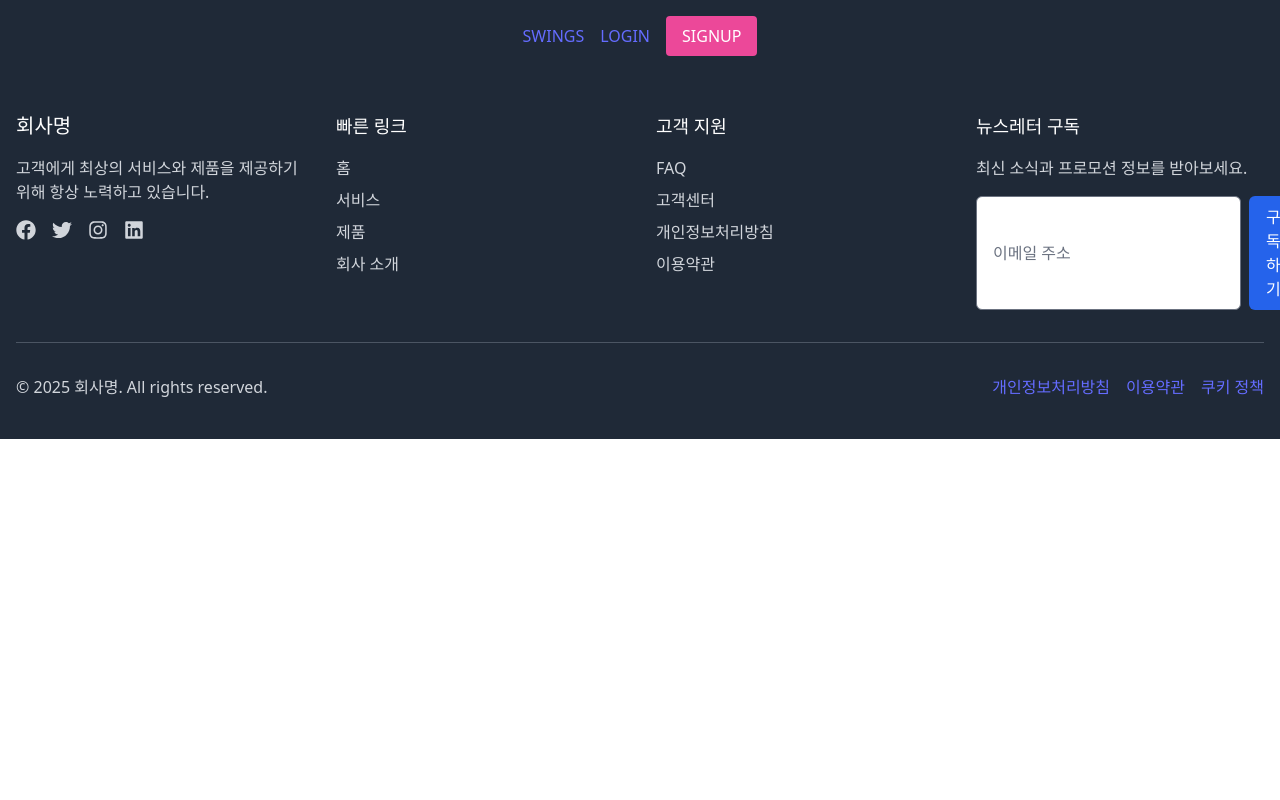
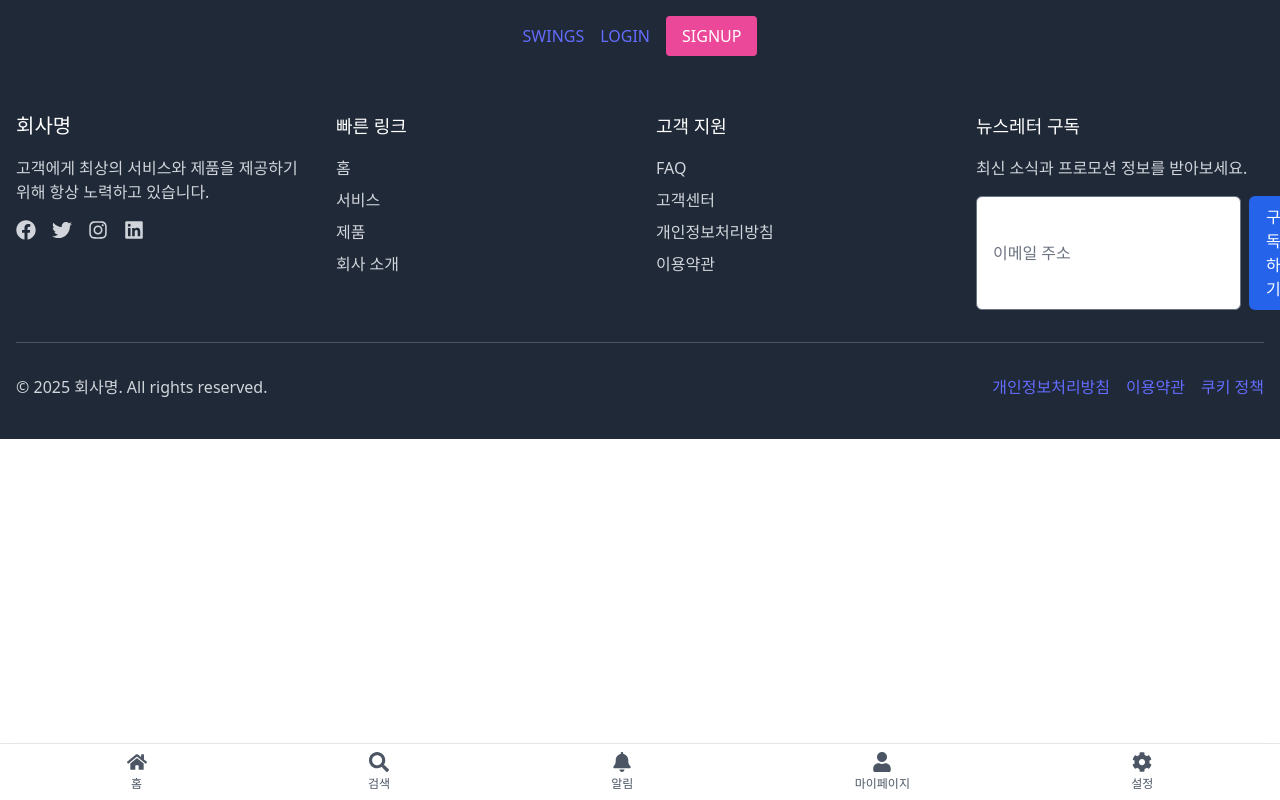
Before and after one commit to SWINGS-SOLOFF/SWINGS-FE, a React (Vite) app: page /swings in a window 1280 px wide. Built offline with nearby package versions, Linux system fonts and the light colour scheme.

Commit message:
BottomNavBar -1

```diff
--- a/src/App.jsx
+++ b/src/App.jsx
@@ -1,6 +1,7 @@
 import AppRoutes from "./routes/AppRoutes";
 import NavBar from "./components/NavBar";
 import Footer from "./components/FooterBar";
+import BottomNavBar from "./components/BottomNavBar";
 import { AuthProvider } from "./context/AuthContext"; // ✅ AuthProvider 가져오기
 
 function App() {
@@ -11,6 +12,7 @@ function App() {
       <div className="App">
         <NavBar />
         <AppRoutes />
+        <BottomNavBar />
         <Footer />
       </div>
     </AuthProvider>
--- /dev/null
+++ b/src/components/BottomNavBar.jsx
@@ -0,0 +1,32 @@
+import React from "react";
+import { FaHome, FaUser, FaSearch, FaBell, FaCog } from "react-icons/fa";
+
+const BottomNavBar = () => {
+  const navItems = [
+    { icon: <FaHome size={20} />, label: "홈", href: "/" },
+    { icon: <FaSearch size={20} />, label: "검색", href: "/search" },
+    { icon: <FaBell size={20} />, label: "알림", href: "/notifications" },
+    { icon: <FaUser size={20} />, label: "마이페이지", href: "/mypage" },
+    { icon: <FaCog size={20} />, label: "설정", href: "/settings" },
+  ];
+
+  return (
+    <nav className="fixed bottom-0 left-0 right-0 bg-white border-t border-gray-200 px-4 py-2 shadow-lg">
+      <ul className="flex justify-around items-center">
+        {navItems.map((item, index) => (
+          <li key={index}>
+            <a
+              href={item.href}
+              className="flex flex-col items-center text-gray-600 hover:text-blue-500 transition-colors duration-300"
+            >
+              {item.icon}
+              <span className="text-xs mt-1">{item.label}</span>
+            </a>
+          </li>
+        ))}
+      </ul>
+    </nav>
+  );
+};
+
+export default BottomNavBar;
```
